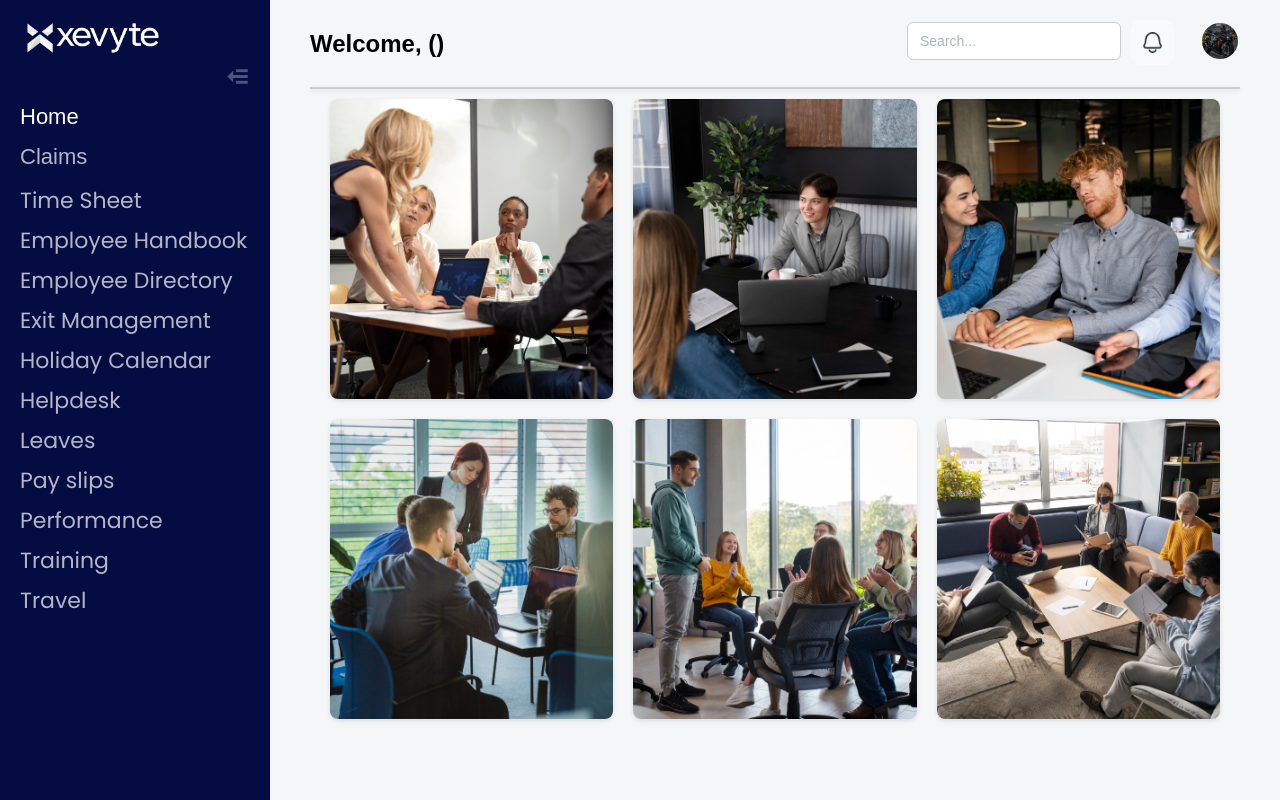
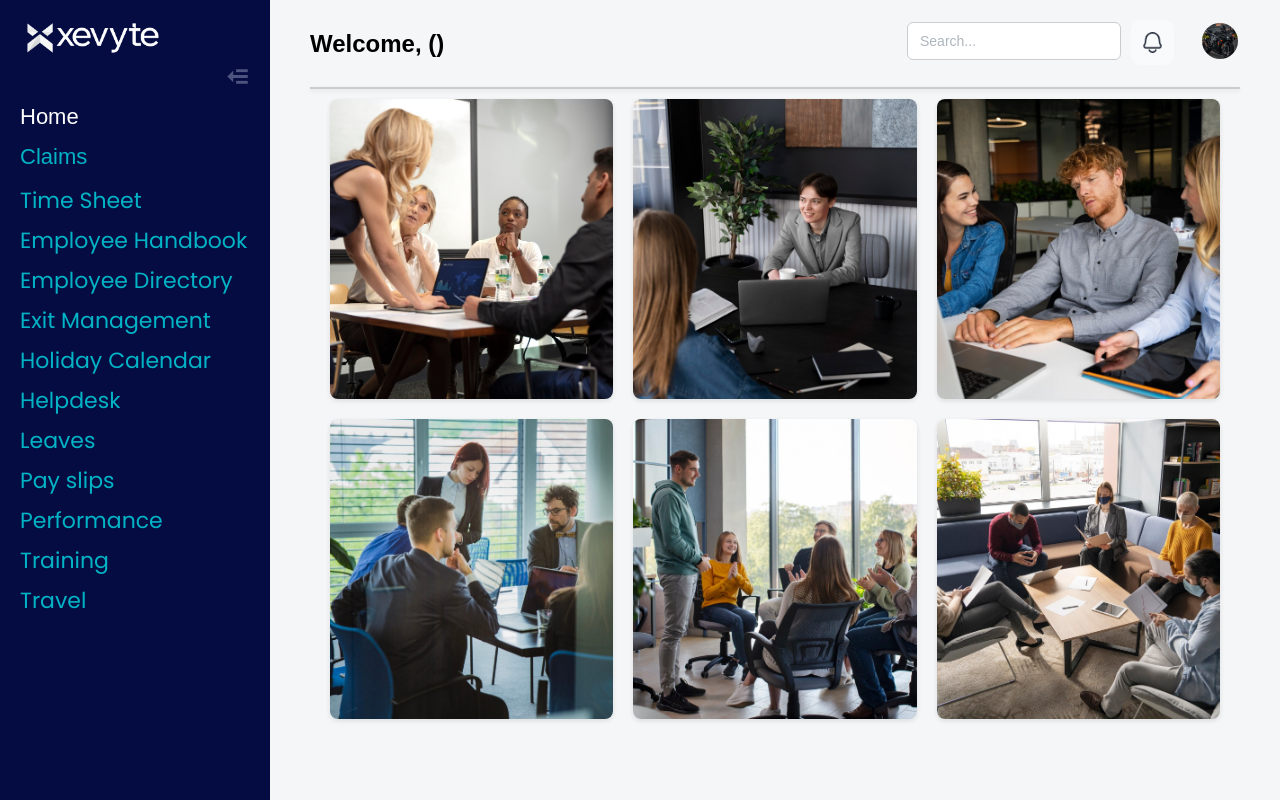
Before and after one commit to Admin-Xevyte/Xevyte_Connect, a React (Create React App) app in the folder employee-login-portal_backup_local/employee-login-portal/: page /dashboard in a window 1280 px wide. Built offline with nearby package versions, Linux system fonts and the light colour scheme.

Commit message:
Update Dashboard.js

```diff
--- a/employee-login-portal_backup_local/employee-login-portal/src/pages/Dashboard.js
+++ b/employee-login-portal_backup_local/employee-login-portal/src/pages/Dashboard.js
@@ -19,7 +19,7 @@ function Dashboard() {
   const fileInputRef = useRef(null);
   const profileDropdownRef = useRef(null);
   const navigate = useNavigate();
-const allowedUsers = ["H100646", "H100186", "H100118"];
+const allowedUsers = ["H100646", "H100186", "H100118","EMP111"];
 
   // Fetch updated profile info on mount (optional but recommended)
   useEffect(() => {
@@ -117,6 +117,11 @@ const allowedUsers = ["H100646", "H100186", "H100118"];
     img.name.toLowerCase().includes(searchTerm.toLowerCase())
   );
 
+  const [isContractOpen, setIsContractOpen] = useState(false);
+
+const toggleContractMenu = () => {
+  setIsContractOpen(!isContractOpen);
+};
   return (
     <div className="dashboard-container">
       {/* Sidebar */}
@@ -136,32 +141,116 @@ const allowedUsers = ["H100646", "H100186", "H100118"];
               style={{ width: '35px', height: '35px', top: '76px', marginLeft: "200px" }}
             />
       <h3>
-              <Link to="/dashboard" className="side" style={{ textDecoration: 'none',color:"white"}}>
-                <span style={{ display: 'flex', alignItems: 'center', gap: '10px',color:'white'}}>
+  <Link
+    to="/dashboard"
+    className="side"
+    style={{
+      textDecoration: 'none',
+      color: isContractOpen ? '#00b4c6' : 'white' // 👈 change color dynamically
+    }}
+  >
+    <span style={{ display: 'flex', alignItems: 'center', gap: '10px' }}>
       Home
-
     </span>
   </Link>
 </h3>
-            <h3><Link to="/home0" className="hom" style={{ textDecoration: 'none', color: 'rgba(255, 255, 255, 0.7)' }}>Claims</Link></h3>
-            <h3><Link to="/home1" className="side" style={{ textDecoration: 'none', color: 'rgba(255, 255, 255, 0.7)' }}>Time Sheet</Link></h3>
-            <h3><Link to="/home2" className="side" style={{ textDecoration: 'none', color: 'rgba(255, 255, 255, 0.7)' }}>Employee Handbook</Link></h3>
-            <h3><Link to="/home3" className="side" style={{ textDecoration: 'none', color: 'rgba(255, 255, 255, 0.7)' }}>Employee Directory</Link></h3>
-            <h3><Link to="/home4" className="side" style={{ textDecoration: 'none', color: 'rgba(255, 255, 255, 0.7)' }}>Exit Management</Link></h3>
-            <h3><Link to="/home5" className="side" style={{ textDecoration: 'none', color: 'rgba(255, 255, 255, 0.7)' }}>Holiday Calendar</Link></h3>
-            <h3><Link to="/home6" className="side" style={{ textDecoration: 'none', color: 'rgba(255, 255, 255, 0.7)' }}>Helpdesk</Link></h3>
-            <h3><Link to="/home7" className="side" style={{ textDecoration: 'none', color: 'rgba(255, 255, 255, 0.7)' }}>Leaves</Link></h3>
 
-            <h3><Link to="/home9" className="side" style={{ textDecoration: 'none', color: 'rgba(255, 255, 255, 0.7)' }}>Pay slips</Link></h3>
-            <h3><Link to="/home10" className="side" style={{ textDecoration: 'none', color: 'rgba(255, 255, 255, 0.7)' }}>Performance</Link></h3>
-            <h3><Link to="/home11" className="side" style={{ textDecoration: 'none', color: 'rgba(255, 255, 255, 0.7)' }}>Training</Link></h3>
-            <h3><Link to="/home12" className="side" style={{ textDecoration: 'none', color: 'rgba(255, 255, 255, 0.7)' }}>Travel</Link></h3>
+            <h3><Link to="/home0" className="hom" style={{ textDecoration: 'none',  color:'#00b4c6' }}>Claims</Link></h3>
+            <h3><Link to="/home1" className="side" style={{ textDecoration: 'none', color:'#00b4c6' }}>Time Sheet</Link></h3>
+            <h3><Link to="/home2" className="side" style={{ textDecoration: 'none',  color:'#00b4c6' }}>Employee Handbook</Link></h3>
+            <h3><Link to="/home3" className="side" style={{ textDecoration: 'none', color:'#00b4c6' }}>Employee Directory</Link></h3>
+            <h3><Link to="/home4" className="side" style={{ textDecoration: 'none',  color:'#00b4c6' }}>Exit Management</Link></h3>
+            <h3><Link to="/home5" className="side" style={{ textDecoration: 'none', color:'#00b4c6' }}>Holiday Calendar</Link></h3>
+            <h3><Link to="/home6" className="side" style={{ textDecoration: 'none',color:'#00b4c6' }}>Helpdesk</Link></h3>
+            <h3><Link to="/home7" className="side" style={{ textDecoration: 'none',color:'#00b4c6' }}>Leaves</Link></h3>
+
+            <h3><Link to="/home9" className="side" style={{ textDecoration: 'none',  color:'#00b4c6'}}>Pay slips</Link></h3>
+            <h3><Link to="/home10" className="side" style={{ textDecoration: 'none', color:'#00b4c6'}}>Performance</Link></h3>
+            <h3><Link to="/home11" className="side" style={{ textDecoration: 'none',  color:'#00b4c6' }}>Training</Link></h3>
+            <h3><Link to="/home12" className="side" style={{ textDecoration: 'none', color:'#00b4c6' }}>Travel</Link></h3>
       {allowedUsers.includes(employeeId) && (
-  <h3>
-    <Link to="/customers" className="side" style={{ textDecoration: 'none', color: 'rgba(255, 255, 255, 0.7)' }}>
+             <>
+             <h3 onClick={toggleContractMenu} style={{ cursor: 'pointer' }}>
+  <span
+    className="side"
+    style={{
+      color: isContractOpen ? 'white' : '#00b4c6'
+    }}
+  >
+    Contract Management {isContractOpen ? '▾' : '▸'}
+  </span>
+</h3>
+
+
+               {isContractOpen && (
+                 <ul style={{ listStyle: 'disc', paddingLeft: '16px', marginTop: '4px'}}>
+                   <li style={{ marginBottom: '4px' ,marginLeft:'100px'}}>
+                     <Link
+                       to="/customers"
+                       style={{
+                         textDecoration: 'none',
+                         color: 'rgba(255, 255, 255, 0.7)',
+                         fontSize: '16px',
+                         display: 'block',
+                         padding: '4px 0',
+                       }}
+                       onMouseOver={(e) => (e.target.style.color = '#fff')}
+                       onMouseOut={(e) => (e.target.style.color = 'rgba(255, 255, 255, 0.7)')}
+                     >
                        Customers
                      </Link>
-  </h3>
+                   </li>
+                   <li style={{ marginBottom: '4px',marginLeft:'100px' }}>
+                     <Link
+                       to="/sows"
+                       style={{
+                         textDecoration: 'none',
+                         color: 'rgba(255, 255, 255, 0.7)',
+                         fontSize: '16px',
+                         display: 'block',
+                         padding: '4px 0',
+                       }}
+                       onMouseOver={(e) => (e.target.style.color = '#fff')}
+                       onMouseOut={(e) => (e.target.style.color = 'rgba(255, 255, 255, 0.7)')}
+                     >
+                       SOWs
+                     </Link>
+                   </li>
+                   <li style={{ marginBottom: '4px' ,marginLeft:'100px'}}>
+                     <Link
+                       to="/projects"
+                       style={{
+                         textDecoration: 'none',
+                         color: 'rgba(255, 255, 255, 0.7)',
+                         fontSize: '16px',
+                         display: 'block',
+                         padding: '4px 0',
+                       }}
+                       onMouseOver={(e) => (e.target.style.color = '#fff')}
+                       onMouseOut={(e) => (e.target.style.color = 'rgba(255, 255, 255, 0.7)')}
+                     >
+                       Projects
+                     </Link>
+                   </li>
+                   <li style={{ marginBottom: '4px',marginLeft:'100px' }}>
+                     <Link
+                       to="/allocation"
+                       style={{
+                         textDecoration: 'none',
+                         color: 'rgba(255, 255, 255, 0.7)',
+                         fontSize: '16px',
+                         display: 'block',
+                         padding: '4px 0',
+                       }}
+                       onMouseOver={(e) => (e.target.style.color = '#fff')}
+                       onMouseOut={(e) => (e.target.style.color = 'rgba(255, 255, 255, 0.7)')}
+                     >
+                       Allocation
+                     </Link>
+                   </li>
+                 </ul>
+               )}
+             </>
            )}
 
 
```
Lines whose indentation alone changed are shown as unchanged.
